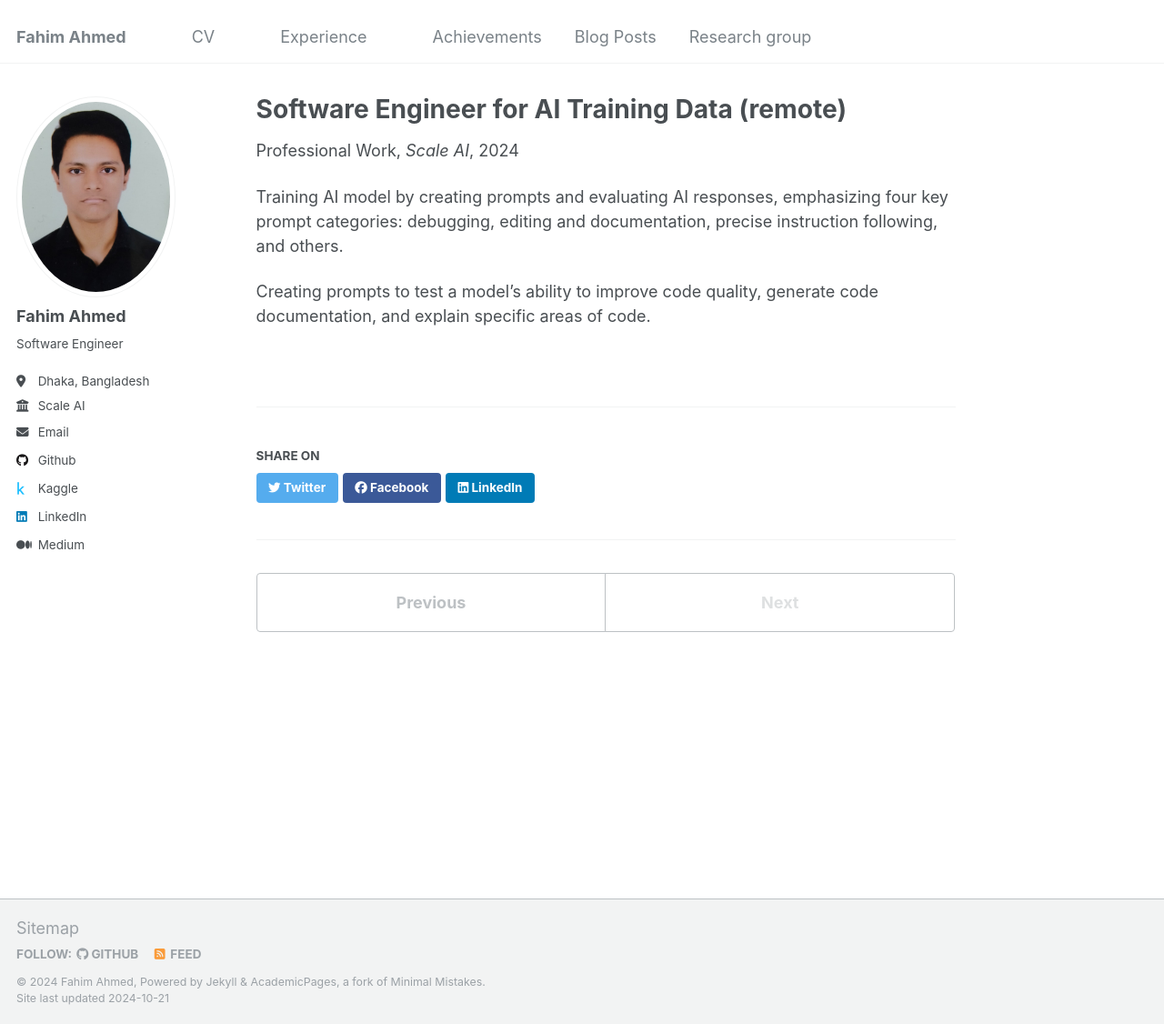
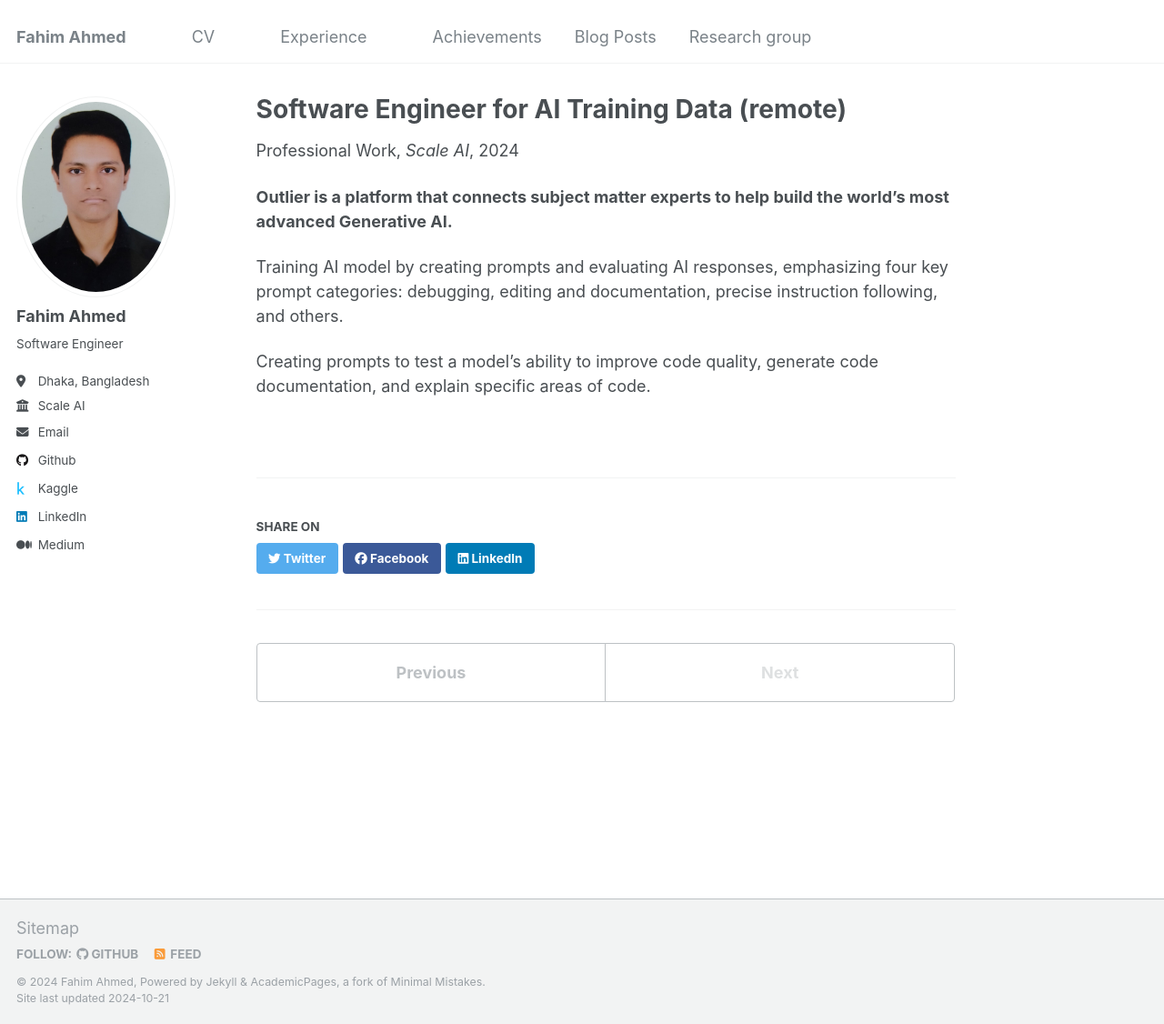
Before and after one commit to gitFahim/Fahim-Ahmed.github.io, a Jekyll site: the page built from _teaching/2015-spring-teaching-2.md, in a window 1280 px wide and 1126 px high. Shown: the whole window at 91% size. Built offline with Jekyll 4.4.1, drawn with Linux system fonts in a browser that asks for light colours.

Commit message:
added headline

```diff
--- a/_teaching/2015-spring-teaching-2.md
+++ b/_teaching/2015-spring-teaching-2.md
@@ -8,6 +8,8 @@ date: 2024-06-01
 location: "San Francisco, California, United States"
 ---
 
+**Outlier is a platform that connects subject matter experts to help build the world’s most advanced Generative AI.**
+
 Training AI model by creating prompts and evaluating AI responses, emphasizing four key prompt categories: debugging, editing and documentation, precise instruction following, and others.
 
 Creating prompts to test a model's ability to improve code quality, generate code
```
